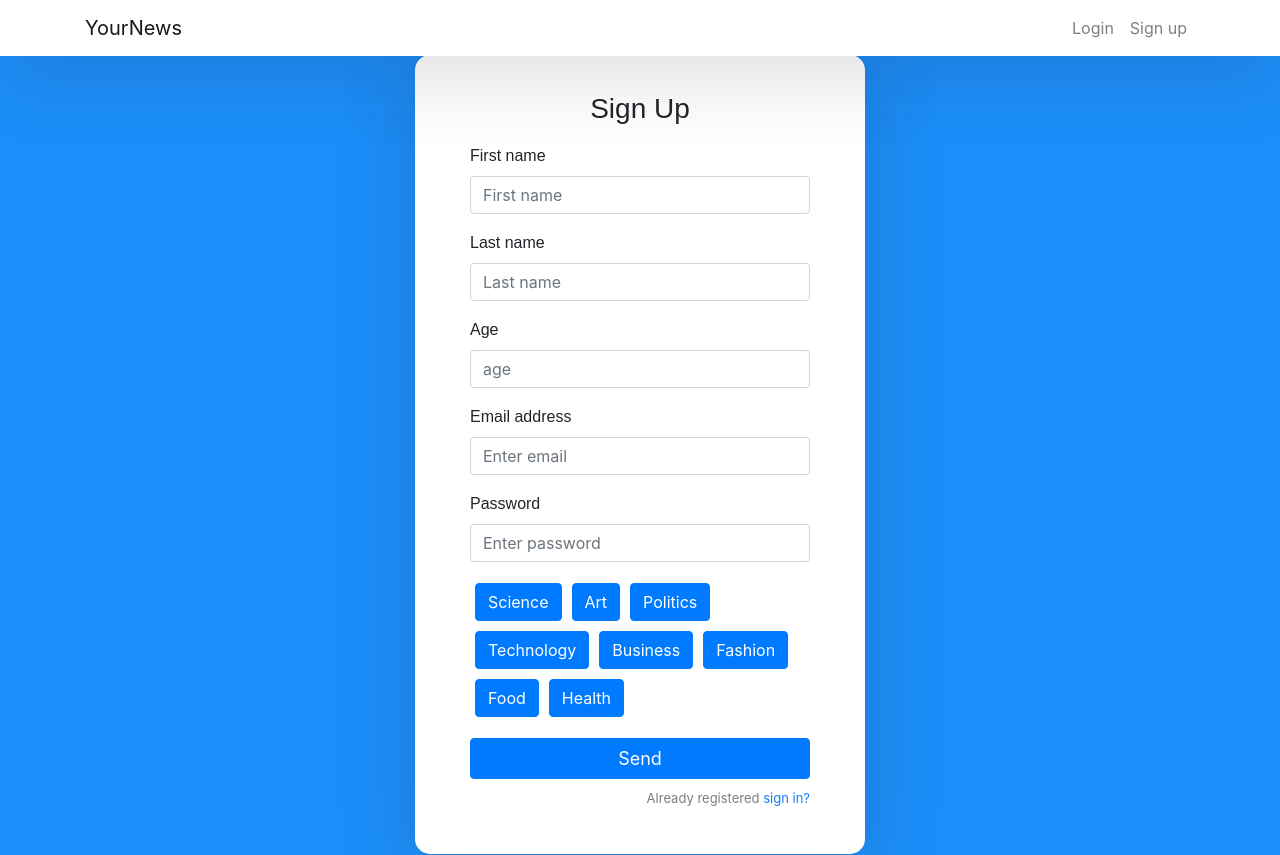
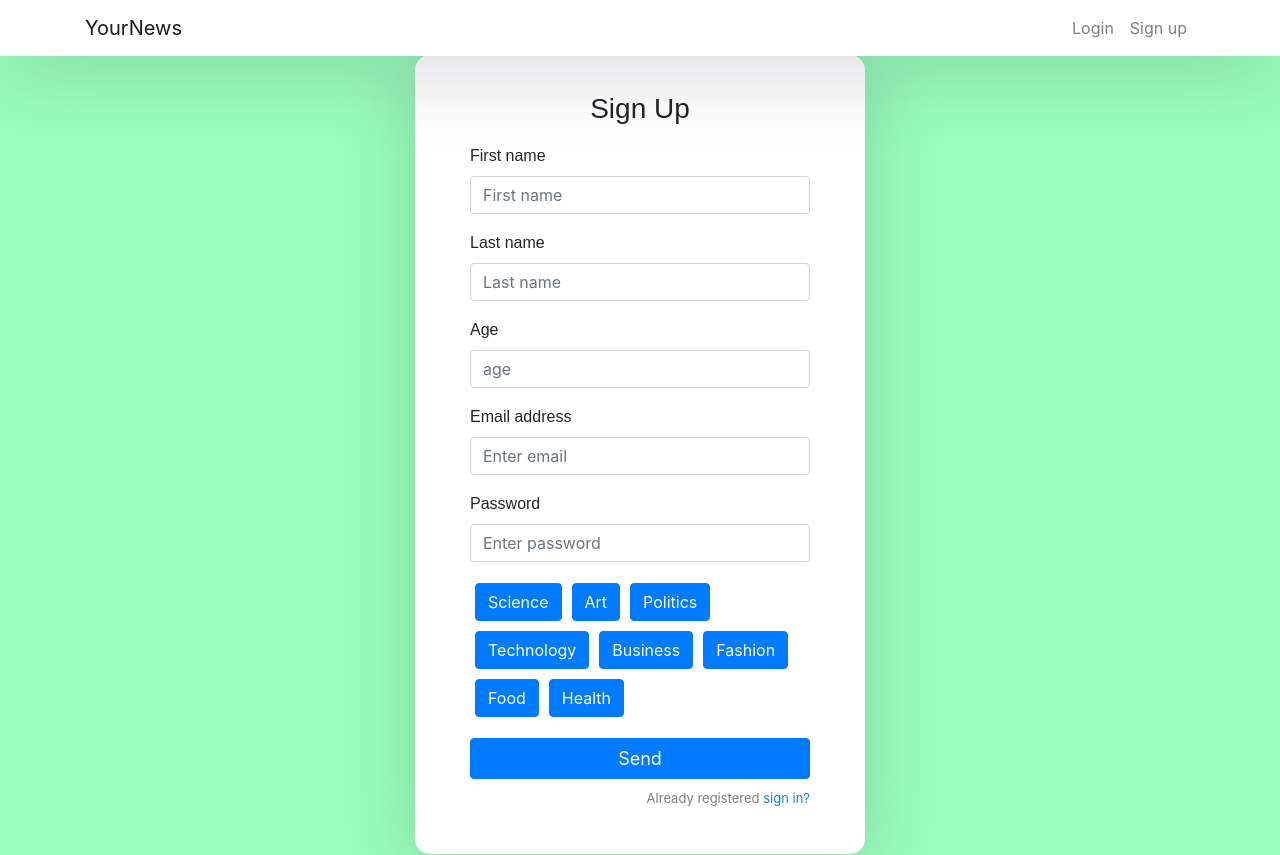
Before and after one commit to kiloa44/news, a React (Create React App) app: page /sign-up in a window 1280 px wide. Built offline with nearby package versions, Linux system fonts and the light colour scheme.

Commit message:
redirects

```diff
--- a/src/components/signup.js
+++ b/src/components/signup.js
@@ -58,6 +58,8 @@
             })
             .then(function(docRef) {
               console.log("Document written with ID: ", docRef);
+              this.props.history.push("/");
+
             })
             .catch(function(error) {
               console.error("Error adding document: ", error);
--- a/src/components/styling.css
+++ b/src/components/styling.css
@@ -1,8 +1,8 @@
 .card_style {
     margin-bottom: 30px;
-    border-radius: 30px;
     color: red;
     height: 90%;
+    box-shadow: 0 19px 38px rgba(0,0,0,0.30), 0 15px 12px rgba(0,0,0,0.22);
 
 }
 
@@ -16,11 +16,13 @@
 
 
 .imagestyle {
-    height:251;
+    height:250;
     width:400;
+    border-radius: 15px;
   }
 
 .card-container{
+
   width: 400px;
   height: 400px;
   min-height: 400px;
--- a/src/index.css
+++ b/src/index.css
@@ -17,7 +17,7 @@
   box-sizing: border-box;
 }
 body {
-  background: #1C8EF9 !important;
+  background: #9bfebc !important;
   min-height: 100vh;
   display: flex;
   font-weight: 400;
```
